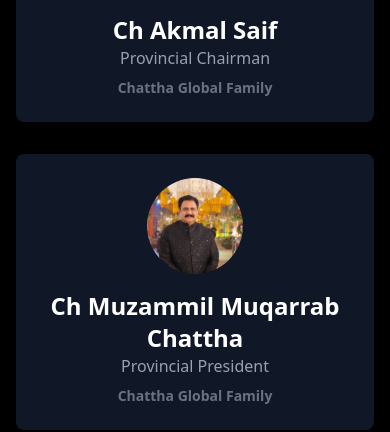
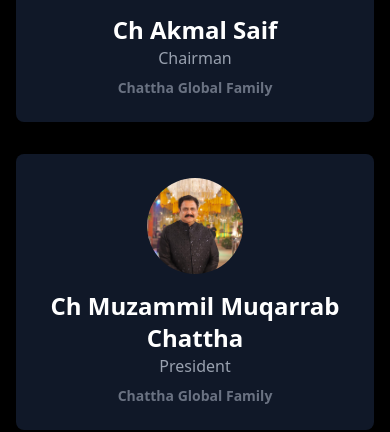
Before and after one commit to abdulsamd9182/chatthagloblefamily, a React (Vite) app: page / in a window 390 px wide. Shown: the part 784-1216 px from the top of the page. Built offline with nearby package versions, Linux system fonts and the light colour scheme.

Commit message:
Updated member section for responsiveness and layout

```diff
--- a/src/App.jsx
+++ b/src/App.jsx
@@ -22,12 +22,12 @@
   const members = [
     {
       name: "Ch Akmal Saif",
-      title: "Provincial Chairman",
+      title: "Chairman",
       image: "/image/Kamal.jpg",
     },
     {
       name: "Ch Muzammil Muqarrab Chattha",
-      title: "Provincial President",
+      title: "President",
       image: "/image/muzzmil.jpg",
     },
 
```
